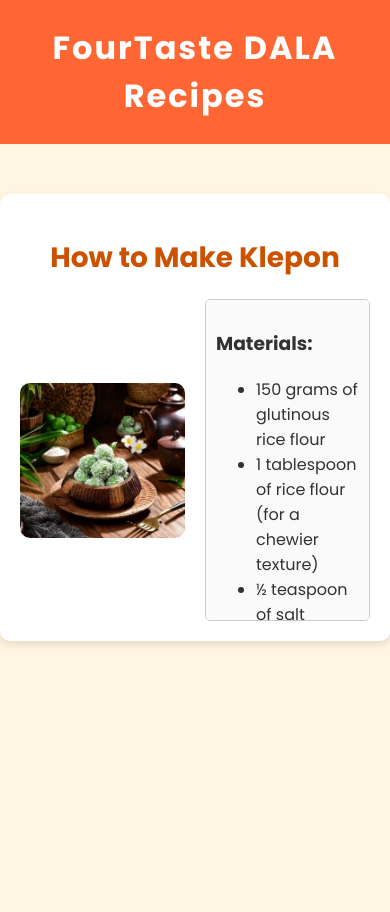
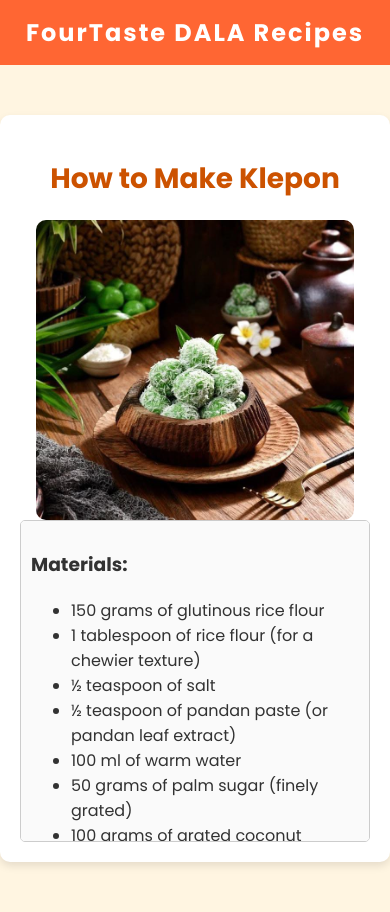
Before and after one commit to zoeysooya/web-personal, a plain HTML site: page klepon.html in a window 390 px wide. Before the commit the page ends 844 px from the top, so only its background shows below. Drawn offline with Linux system fonts and the light colour scheme.

Commit message:
Update klepon.html

```diff
--- a/klepon.html
+++ b/klepon.html
@@ -69,6 +69,22 @@
             border-radius: 5px;
             background: rgb(250, 250, 250);
         }
+	@media (max-width: 768px) {
+            .content {
+                flex-direction: column;
+                align-items: center;
+            }
+            .image-container img {
+                max-width: 100%;
+            }
+            .recipe-container {
+                padding: 0;
+            }
+            header {
+                font-size: 24px;
+                padding: 15px;
+            }
+	}
     </style>
 </head>
 <body>
```
